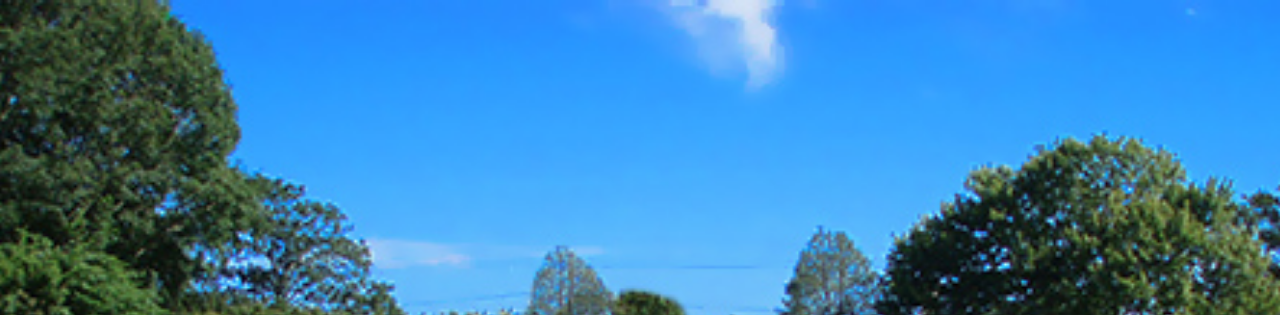
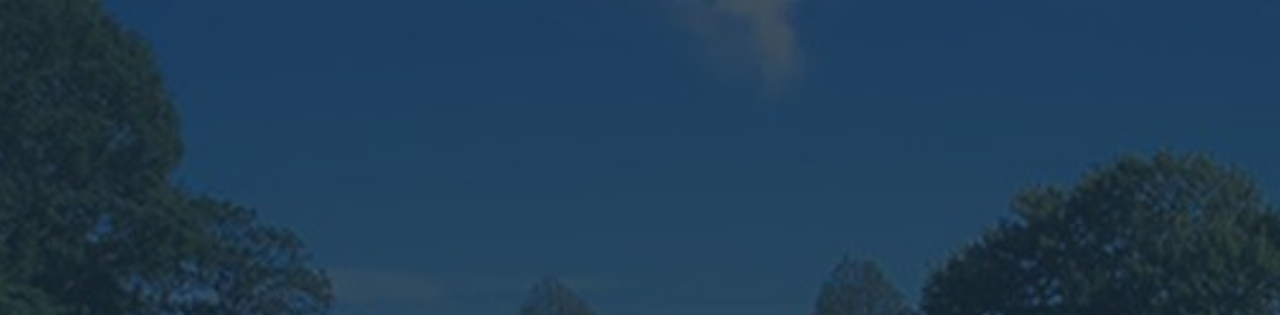
Before and after one commit to Bogdan-K-A/champix.team, a website: page thanks.html in a window 1280 px wide. Shown: the top 315 px of the page. Drawn offline with Linux system fonts and the light colour scheme.

Commit message:
пофиксил стр спс

```diff
--- a/thanks.html
+++ b/thanks.html
@@ -15,12 +15,13 @@
     <link rel="stylesheet" href="assets/css/templatemo-training-studio.css" />
 
     <style>
-      section {
+      .thancsSection {
         display: flex;
         justify-content: center;
         align-items: center;
-        height: 100vh;
-        background-image: url(/assets/images/cta-bg1.jpg);
+        width: 100%;
+        padding: 380.5px 0;
+        background-image: url(./assets/images/cta-bg11.jpg);
         background-position: center center;
         background-repeat: no-repeat;
         background-size: cover;
@@ -47,7 +48,7 @@
     </style>
   </head>
   <body>
-    <section>
+    <section class="thancsSection">
       <div class="flexBox">
         <h1>Дякуем за заявку!!!</h1>
         <p>Найближчим часом ми з вами зв'яжемось</p>
```
